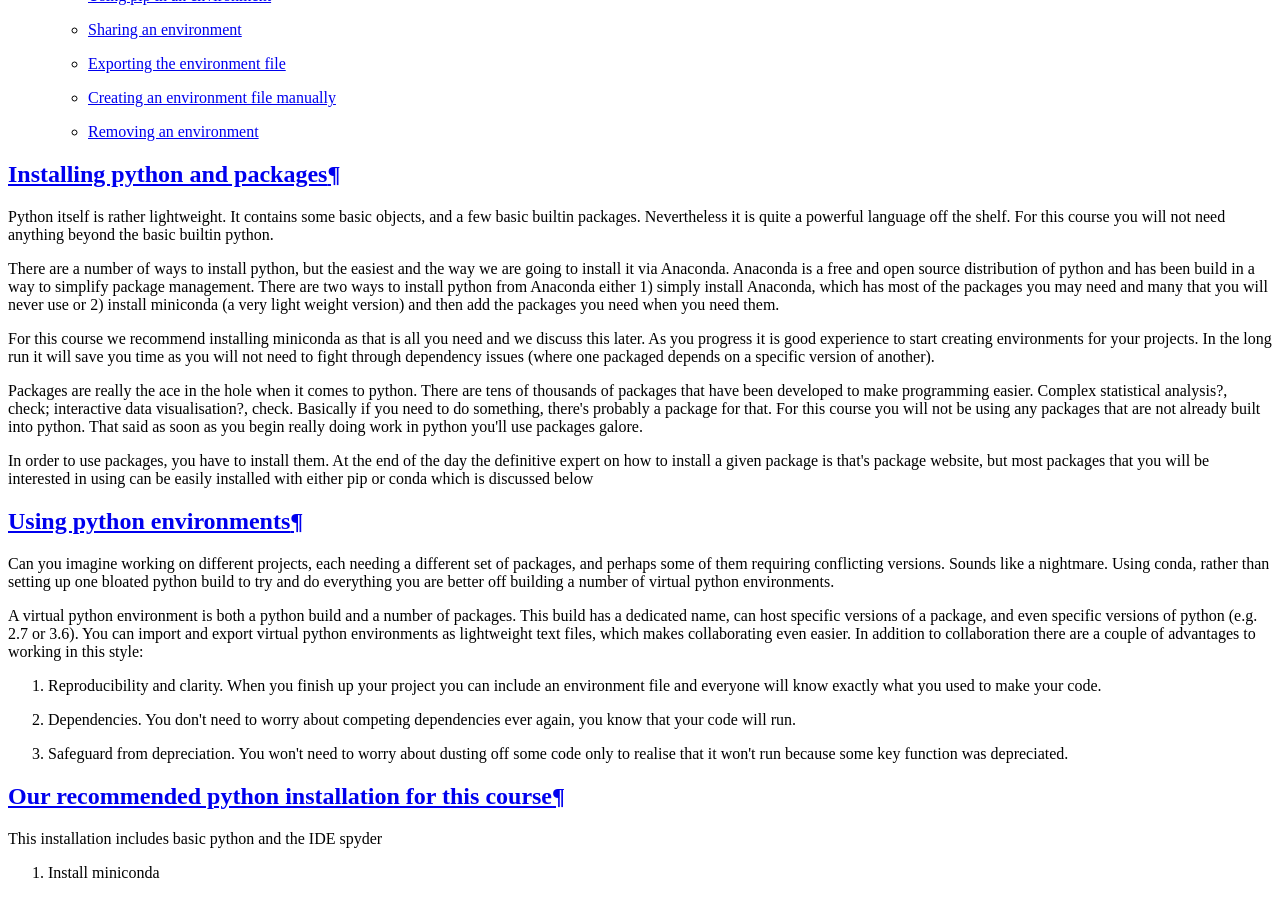
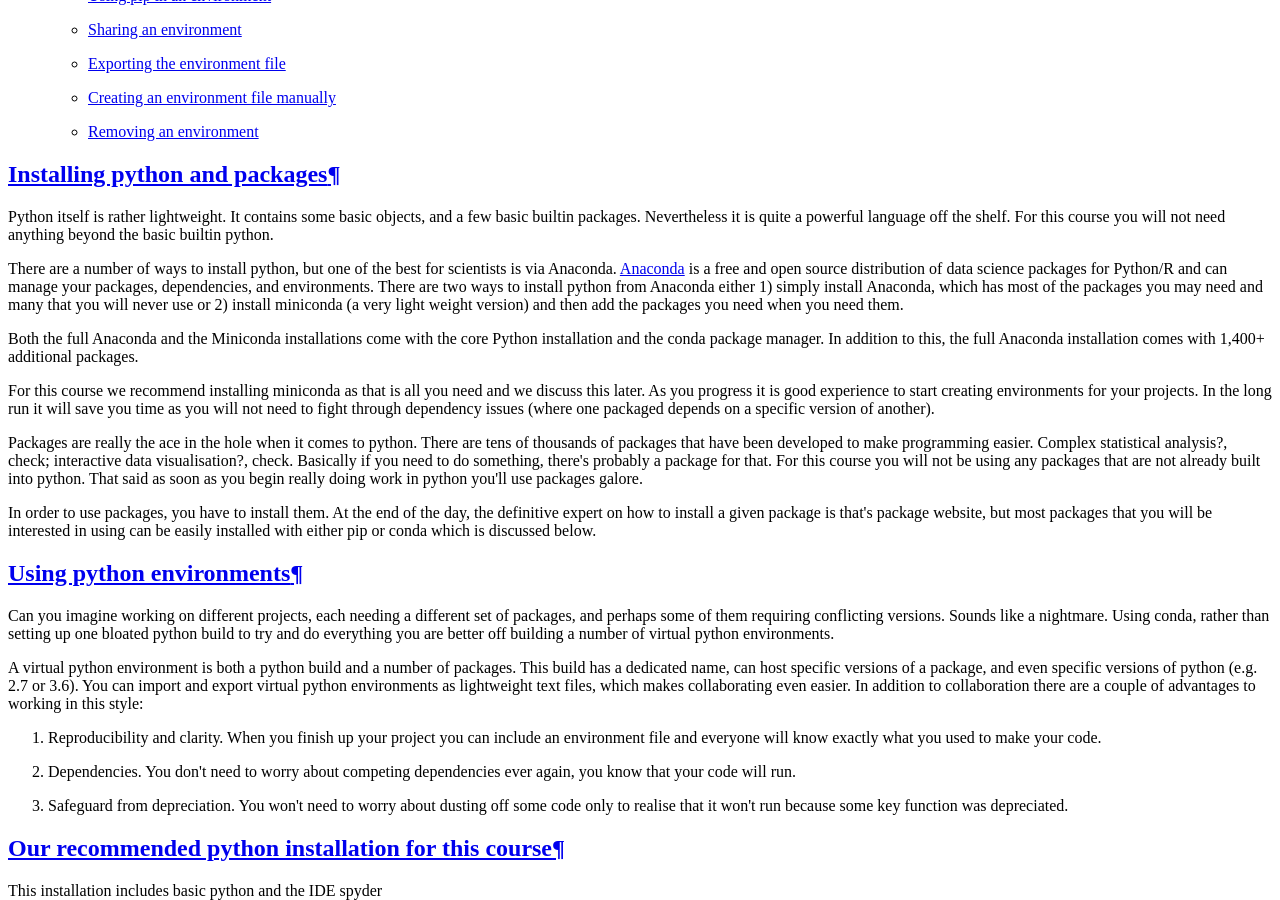
Before and after one commit to hansonmcoombs/training-basic_python, a Sphinx documentation site: the page built from sphinx/source/installing_python.rst, in a window 1280 px wide and 900 px high, scrolled down 1533 px. Built offline with Sphinx 7.4.7 and the Read the Docs theme 2.0.0, drawn with Linux system fonts in a browser that asks for light colours.

Commit message:
Update installing_python.rst

```diff
--- a/sphinx/source/installing_python.rst
+++ b/sphinx/source/installing_python.rst
@@ -12,11 +12,14 @@ Python itself is rather lightweight. It contains some basic objects, and a few b
 it is quite a powerful language off the shelf.  For this course you will not need anything beyond the basic builtin
 python.
 
-There are a number of ways to install python, but the easiest and the way we are going to install it via Anaconda.
-Anaconda is a free and open source distribution of python and has been build in a way to simplify package management.
+There are a number of ways to install python, but one of the best for scientists is via Anaconda.
+`Anaconda <https://www.anaconda.com/distribution/>`_ is a free and open source distribution of data science packages for Python/R and can manage your packages, dependencies, and
+environments.
 There are two ways to install python from Anaconda either 1) simply install Anaconda, which has most of the packages
 you may need and many that you will never use or 2) install miniconda (a very light weight version) and then add
 the packages you need when you need them.
+
+Both the full Anaconda and the Miniconda installations come with the core Python installation and the conda package manager. In addition to this, the full Anaconda installation comes with 1,400+ additional packages.
 
 For this course we recommend installing miniconda as that is all you need and we discuss this later.
 As you progress it is good experience to start
@@ -30,8 +33,8 @@ packages that are not already built into python. That said as soon as you begin
 packages galore.
 
 In order to use packages, you have to
-install them. At the end of the day the definitive expert on how to install a given package is that's package website,
-but most packages that you will be interested in using can be easily installed with either pip or conda which is discussed below
+install them. At the end of the day, the definitive expert on how to install a given package is that's package website,
+but most packages that you will be interested in using can be easily installed with either pip or conda which is discussed below.
 
 Using python environments
 -----------------------------
```
